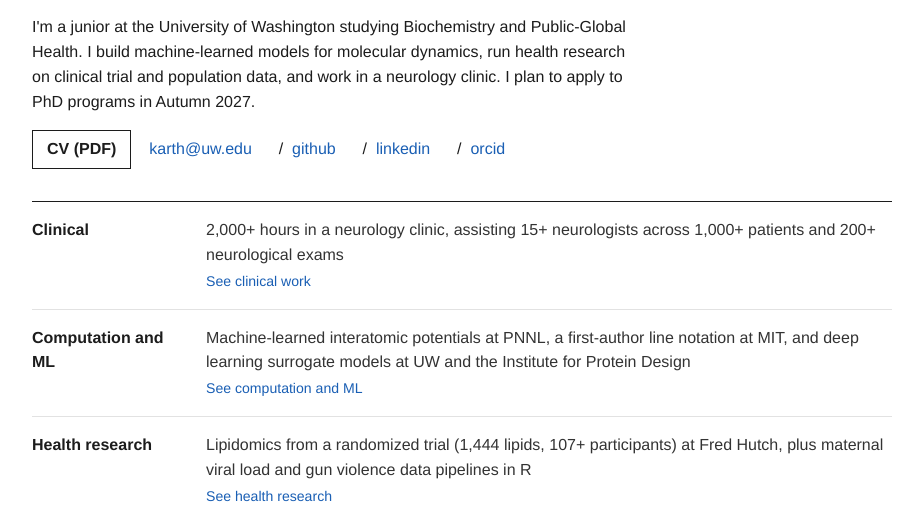
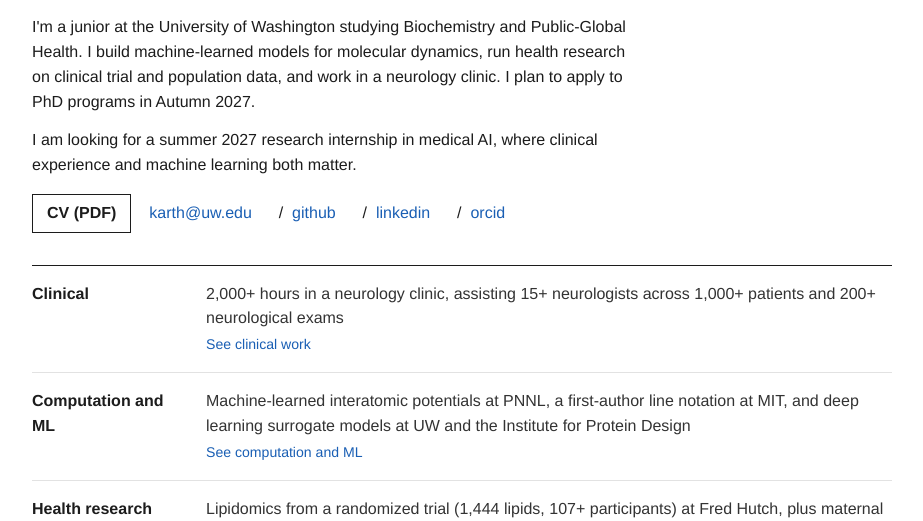
Before and after one commit to karth-vader/karth-vader.github.io, a plain HTML site: page index.html in a window 1280 px wide. Shown: the part 238-759 px from the top of the page, without its empty margins (178-1101 px from the left). Drawn offline with Linux system fonts and the light colour scheme.

Commit message:
Add internship line to home page
Co-Authored-By: Claude Sonnet 5.5 <noreply@anthropic.com>
Claude-Session: https://claude.ai/code/session_01B949EJwGn1xBnWLej261b6

```diff
--- a/index.html
+++ b/index.html
@@ -128,6 +128,7 @@ footer{margin-top:36px}
   <h1>Karthikeya Kusuma</h1>
   <p class="tag">I study how molecules behave, and I work in the clinics where that knowledge has to land.</p>
   <p>I'm a junior at the University of Washington studying Biochemistry and Public-Global Health. I build machine-learned models for molecular dynamics, run health research on clinical trial and population data, and work in a neurology clinic. I plan to apply to PhD programs in Autumn 2027.</p>
+  <p>I am looking for a summer 2027 research internship in medical AI, where clinical experience and machine learning both matter.</p>
   <p class="contact"><a class="btn" href="Karthikeya_Kusuma_CV.pdf" target="_blank" rel="noopener">CV (PDF)</a><a href="mailto:karth@uw.edu">karth@uw.edu</a> <span class="sep">&nbsp;/&nbsp;</span> <a href="https://github.com/karth-vader">github</a> <span class="sep">&nbsp;/&nbsp;</span> <a href="https://linkedin.com/in/karthikeya-kusuma">linkedin</a> <span class="sep">&nbsp;/&nbsp;</span> <a href="https://orcid.org/0009-0002-6812-4299">orcid</a></p>
   <ul class="hl">
     <li><a href="#/clinical"><span class="k">Clinical</span><span class="d">2,000+ hours in a neurology clinic, assisting 15+ neurologists across 1,000+ patients and 200+ neurological exams<span class="go">See clinical work</span></span></a></li>
```
